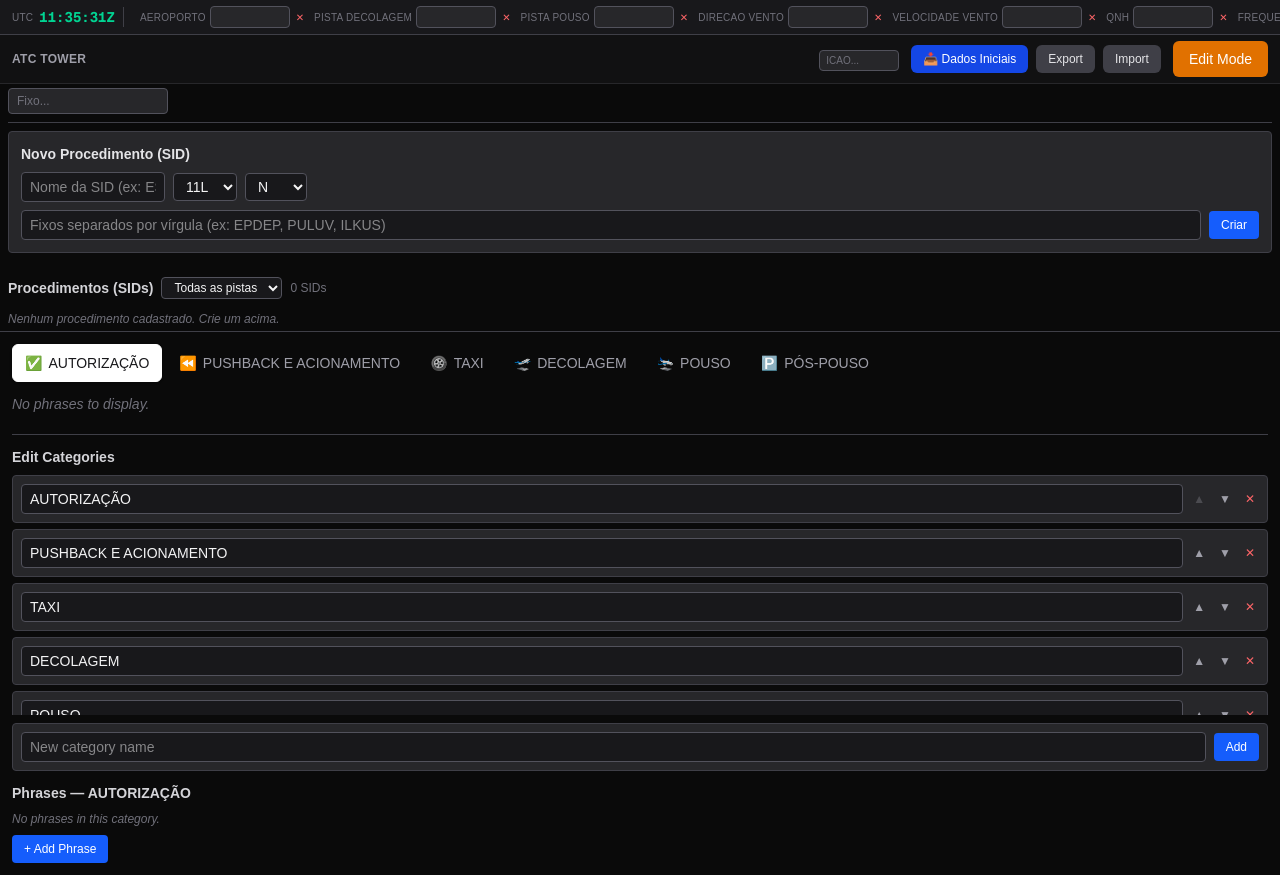
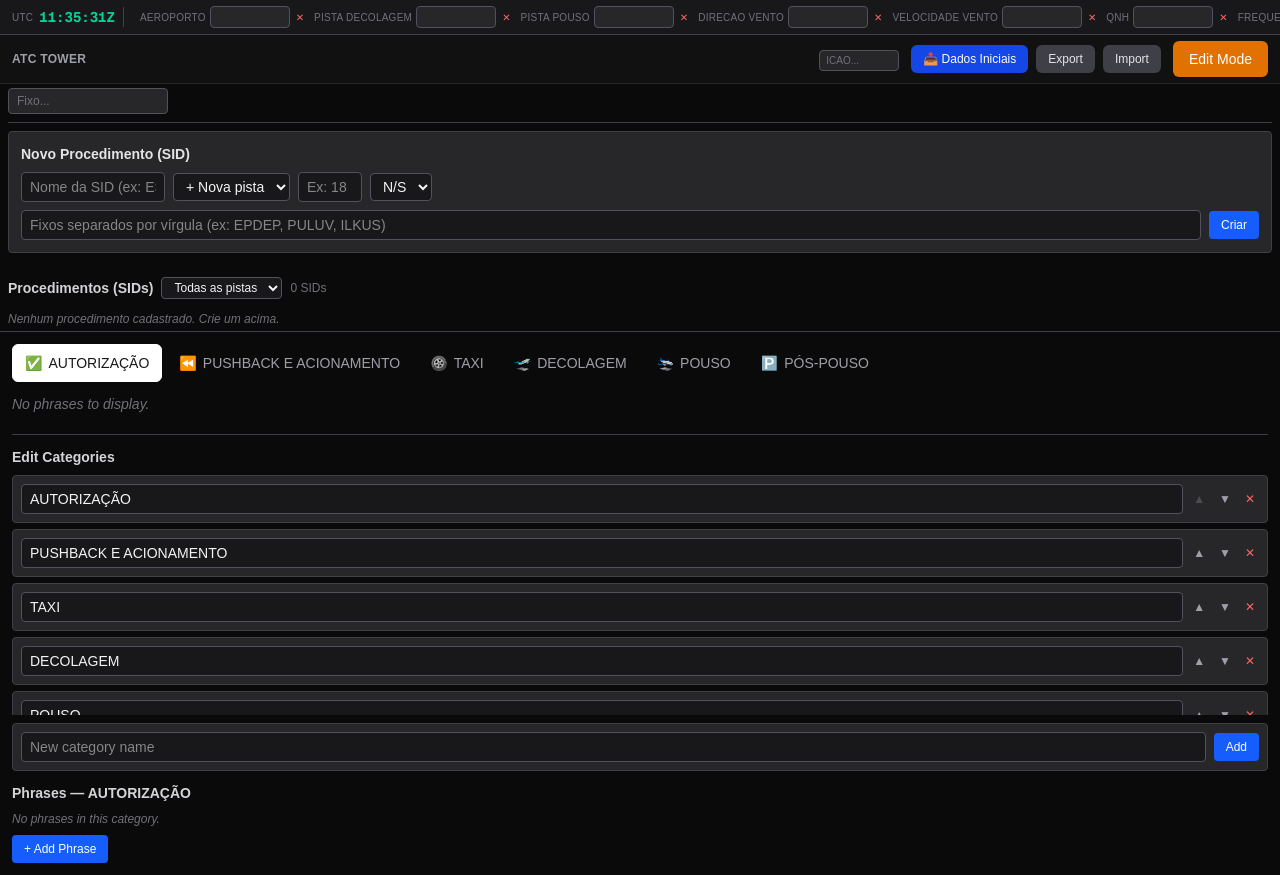
Before and after one commit to maiconlucinda/ATC-Tower-Assistant, a Next.js app: page / in a window 1280 px wide. Both pictures are taken after a click on the button "View Mode". Built offline with nearby package versions, Linux system fonts and the light colour scheme.

Commit message:
Add files via upload

```diff
--- a/src/components/SidEditor.tsx
+++ b/src/components/SidEditor.tsx
@@ -10,16 +10,20 @@ const DIR_COLOR: Record<Direction, string> = { NORTH: 'text-sky-400', SOUTH: 'te
 
 function CreateSidForm() {
     const addSidProcedure = useAppStore((s) => s.addSidProcedure);
+    const sidProcedures = useAppStore((s) => s.sidProcedures);
     const [name, setName] = useState('');
-    const [runway, setRunway] = useState('11L');
-    const [direction, setDirection] = useState<Direction>('NORTH');
+    const [runway, setRunway] = useState('');
+    const [direction, setDirection] = useState<Direction>('MIXED');
     const [fixNames, setFixNames] = useState('');
+
+    const availableRunways = [...new Set(sidProcedures.map((s) => s.runway))].sort();
 
     const handleCreate = () => {
         const trimmedName = name.trim();
+        const rwy = runway || availableRunways[0] || '';
         const fixes = fixNames.split(',').map(f => f.trim()).filter(Boolean);
-        if (!trimmedName || fixes.length === 0) return;
-        addSidProcedure(trimmedName, runway, direction, fixes);
+        if (!trimmedName || !rwy || fixes.length === 0) return;
+        addSidProcedure(trimmedName, rwy, direction, fixes);
         setName('');
         setFixNames('');
     };
@@ -43,11 +47,20 @@ function CreateSidForm() {
                         className="bg-zinc-900 border border-zinc-600 rounded px-2 py-1 text-sm text-zinc-100 focus:outline-none focus:border-blue-500"
                         aria-label="Runway"
                     >
-                        <option value="11L">11L</option>
-                        <option value="11R">11R</option>
-                        <option value="29R">29R</option>
-                        <option value="29L">29L</option>
+                        {availableRunways.map((rwy) => (
+                            <option key={rwy} value={rwy}>{rwy}</option>
+                        ))}
+                        <option value="">+ Nova pista</option>
                     </select>
+                    {runway === '' && (
+                        <input
+                            type="text"
+                            placeholder="Ex: 18"
+                            onChange={(e) => setRunway(e.target.value)}
+                            className="bg-zinc-900 border border-zinc-600 rounded px-2 py-1 text-sm text-zinc-100 w-16 focus:outline-none focus:border-blue-500"
+                            aria-label="New runway"
+                        />
+                    )}
                     <select
                         value={direction}
                         onChange={(e) => setDirection(e.target.value as Direction)}
@@ -81,7 +94,7 @@ function CreateSidForm() {
     );
 }
 
-function SidRow({ sid }: { sid: SidProcedure }) {
+function SidRow({ sid, availableRunways }: { sid: SidProcedure; availableRunways: string[] }) {
     const updateSidProcedure = useAppStore((s) => s.updateSidProcedure);
     const deleteSidProcedure = useAppStore((s) => s.deleteSidProcedure);
     const [editingFixes, setEditingFixes] = useState(false);
@@ -109,10 +122,9 @@ function SidRow({ sid }: { sid: SidProcedure }) {
                     className="bg-zinc-900 border border-zinc-600 rounded px-1.5 py-0.5 text-xs text-zinc-100 focus:outline-none focus:border-blue-500"
                     aria-label={`Pista da SID ${sid.name}`}
                 >
-                    <option value="11L">11L</option>
-                    <option value="11R">11R</option>
-                    <option value="29R">29R</option>
-                    <option value="29L">29L</option>
+                    {availableRunways.map((rwy) => (
+                        <option key={rwy} value={rwy}>{rwy}</option>
+                    ))}
                 </select>
                 <select
                     value={sid.direction}
@@ -164,6 +176,8 @@ export default function SidEditor() {
     const sidProcedures = useAppStore((s) => s.sidProcedures);
     const [filterRunway, setFilterRunway] = useState<string>('');
 
+    const availableRunways = [...new Set(sidProcedures.map((s) => s.runway))].sort();
+
     const filtered = filterRunway
         ? sidProcedures.filter((s) => s.runway === filterRunway)
         : sidProcedures;
@@ -186,10 +200,9 @@ export default function SidEditor() {
                     className="bg-zinc-900 border border-zinc-600 rounded px-2 py-0.5 text-xs text-zinc-100 focus:outline-none focus:border-blue-500"
                 >
                     <option value="">Todas as pistas</option>
-                    <option value="11L">11L</option>
-                    <option value="11R">11R</option>
-                    <option value="29R">29R</option>
-                    <option value="29L">29L</option>
+                    {availableRunways.map((rwy) => (
+                        <option key={rwy} value={rwy}>{rwy}</option>
+                    ))}
                 </select>
                 <span className="text-xs text-zinc-500">{filtered.length} SIDs</span>
             </div>
@@ -199,7 +212,7 @@ export default function SidEditor() {
                         <h4 className="text-xs font-semibold text-zinc-400 uppercase mb-1.5">Pista {runway}</h4>
                         <div className="flex flex-col gap-1.5">
                             {sids.map((sid) => (
-                                <SidRow key={sid.id} sid={sid} />
+                                <SidRow key={sid.id} sid={sid} availableRunways={availableRunways} />
                             ))}
                         </div>
                     </div>
```
Also changed, not shown: data/SBRF.json (+1 -1 lines).
